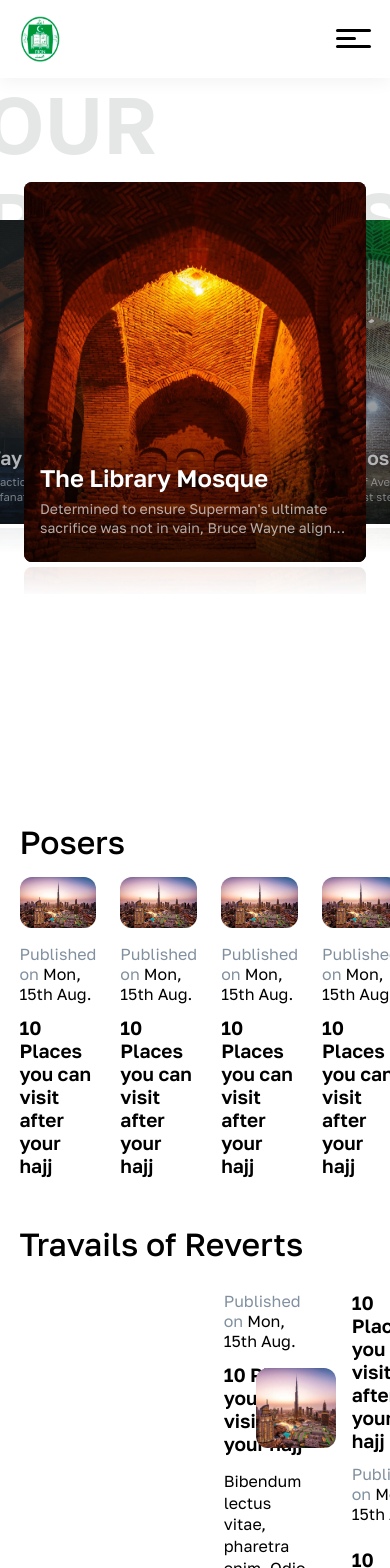
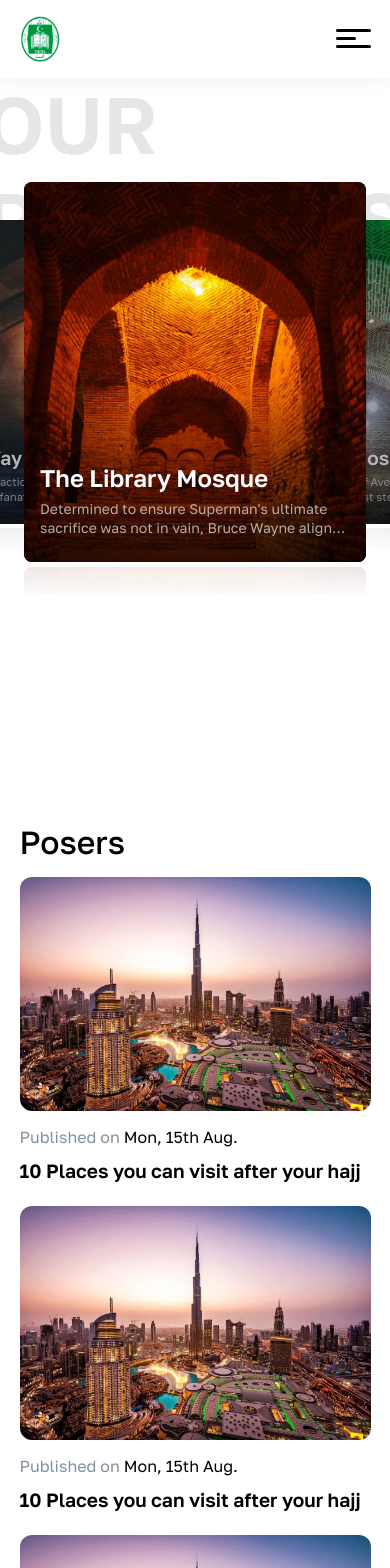
Before and after one commit to Qudusayo/rionnigeria, a Next.js app: page / in a window 390 px wide. Shown: the top 1568 px of the page. Built offline with nearby package versions, Linux system fonts and the light colour scheme.

Commit message:
fix: grid responsiveness

```diff
--- a/components/GridLayout/GridLayout.js
+++ b/components/GridLayout/GridLayout.js
@@ -1,11 +1,13 @@
-export default function GridLayout({ children, grid }) {
+import styles from "./GridLayout.module.scss";
+
+export default function GridLayout({ children, lgGrid, mdGrid }) {
   return (
     <div
-      style={{
-        display: "grid",
-        gap: "1.5em",
-        gridTemplateColumns: `repeat(${grid}, 1fr)`,
-      }}
+      className={[
+        styles.GridLayout,
+        styles["GridLayoutLg" + lgGrid],
+        styles["GridLayoutMd" + mdGrid],
+      ].join(" ")}
     >
       {children}
     </div>
--- /dev/null
+++ b/components/GridLayout/GridLayout.module.scss
@@ -0,0 +1,16 @@
+.GridLayout {
+  display: grid;
+  gap: 1.5em;
+
+  @for $i from 4 through 1 {
+    &Lg#{$i} {
+      grid-template-columns: repeat($i, 1fr);
+    }
+
+    @media screen and (max-width: 768px) {
+      &Md#{$i} {
+        grid-template-columns: repeat($i, 1fr);
+      }
+    }
+  }
+}
--- a/package.json
+++ b/package.json
@@ -14,6 +14,7 @@
     "moment": "^2.29.4",
     "next": "12.3.1",
     "nprogress": "^0.2.0",
+    "radium": "^0.26.2",
     "react": "18.2.0",
     "react-dom": "18.2.0",
     "react-icons": "^4.4.0",
--- a/pages/analysis/index.js
+++ b/pages/analysis/index.js
@@ -56,7 +56,7 @@ export default function Analysis({ analysis }) {
             </div>
           </div>
         </div>
-        <GridLayout grid={4}>
+        <GridLayout lgGrid={4} mdGrid={2}>
           {analysis.slice(5)?.map((analys) => {
             return (
               <Card
--- a/pages/index.js
+++ b/pages/index.js
@@ -14,7 +14,7 @@ export default function Home() {
       <div className={styles.HomeContent}>
         <div className={styles.HomeContentSector}>
           <h2 className={styles.HomeContentSectorTitle}>Posers</h2>
-          <GridLayout grid={4}>
+          <GridLayout lgGrid={4} mdGrid={1}>
             <Card
               imageUrl="/images/dubai-skyline.webp"
               title="10 Places you can visit after your hajj"
--- a/pages/posers/index.js
+++ b/pages/posers/index.js
@@ -66,7 +66,7 @@ export default function Posers({ posers }) {
             </div>
           </div>
         </div>
-        <GridLayout grid={4}>
+        <GridLayout lgGrid={4} mdGrid={2}>
           {posers.slice(5)?.map((poser) => {
             return (
               <Card
--- a/pages/rebuttals/index.js
+++ b/pages/rebuttals/index.js
@@ -65,7 +65,7 @@ export default function Rebutals({ rebuttals }) {
             </div>
           </div>
         </div>
-        <GridLayout grid={4}>
+        <GridLayout lgGrid={4} mdGrid={2}>
           {rebuttals.slice(4)?.map((rebuttal) => {
             return (
               <Card
--- a/pages/travails/index.js
+++ b/pages/travails/index.js
@@ -71,7 +71,7 @@ export default function Travails({ travailsOfRevertes }) {
               />
             </div>
           </div> */}
-          <GridLayout grid={4}>
+          <GridLayout lgGrid={4} mdGrid={1}>
             {travailsOfRevertes?.map((travails) => {
               return (
                 <Card
--- a/styles/travails.module.scss
+++ b/styles/travails.module.scss
@@ -15,6 +15,10 @@
     &Info {
       width: 75.5%;
       color: #778797;
+
+      @media screen and (max-width: 768px) {
+        width: 100%;
+      }
     }
 
     &Content {
```
Also changed, not shown: styles/analysis.module.scss (+8 -0 lines), styles/posers.module.scss (+8 -0 lines), styles/rebutals.module.scss (+8 -0 lines), 1 other file (tests, documents, lock files or other folders).
